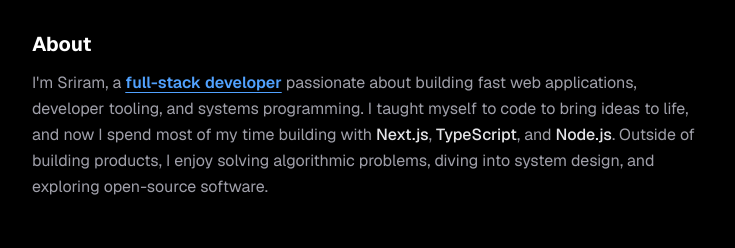
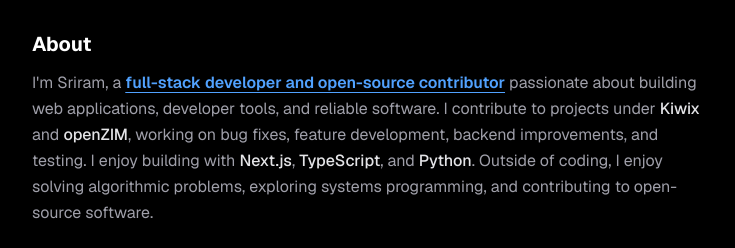
Before and after one commit to Sriram-Nambiar/sriramnambiar, a Next.js app: page / in a window 1280 px wide. Shown: the part 213-461 px from the top of the page, without its empty margins (272-1007 px from the left). Built offline with nearby package versions, Linux system fonts and the light colour scheme.

Commit message:
Revise About section to enhance developer narrative and clarify contributions to open-source projects

```diff
--- a/components/About.tsx
+++ b/components/About.tsx
@@ -1,7 +1,9 @@
+
 export default function About() {
   return (
     <section id="about" className="space-y-3">
       <h2 className="text-xl font-bold text-white">About</h2>
+
       <p className="text-sm sm:text-base text-zinc-400 leading-relaxed text-pretty">
         I&apos;m Sriram, a{" "}
         <a
@@ -10,12 +12,16 @@ export default function About() {
           rel="noopener noreferrer"
           className="font-semibold text-blue-400 underline underline-offset-4 hover:text-blue-300 transition-colors"
         >
-          full-stack developer
+          full-stack developer and open-source contributor
         </a>{" "}
-        passionate about building fast web applications, developer tooling, and systems programming. I taught myself to code to bring ideas to life, and now I spend most of my time building with{" "}
+        passionate about building web applications, developer tools, and reliable software. I contribute to projects under{" "}
+        <span className="font-medium text-zinc-200">Kiwix</span> and{" "}
+        <span className="font-medium text-zinc-200">openZIM</span>,
+        working on bug fixes, feature development, backend improvements, and testing. I enjoy building with{" "}
         <span className="font-medium text-zinc-200">Next.js</span>,{" "}
         <span className="font-medium text-zinc-200">TypeScript</span>, and{" "}
-        <span className="font-medium text-zinc-200">Node.js</span>. Outside of building products, I enjoy solving algorithmic problems, diving into system design, and exploring open-source software.
+        <span className="font-medium text-zinc-200">Python</span>.
+        Outside of coding, I enjoy solving algorithmic problems, exploring systems programming, and contributing to open-source software.
       </p>
     </section>
   );
```
